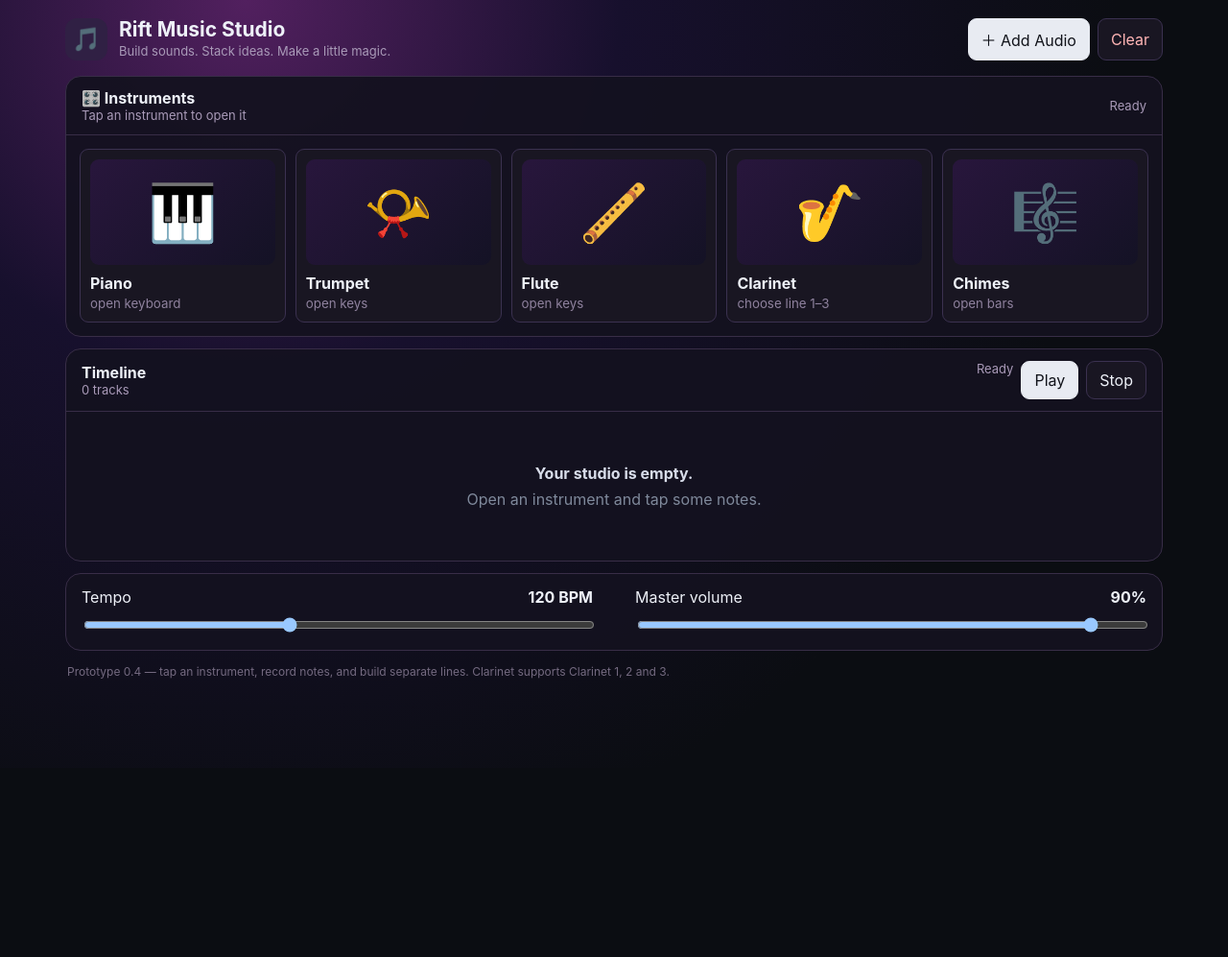
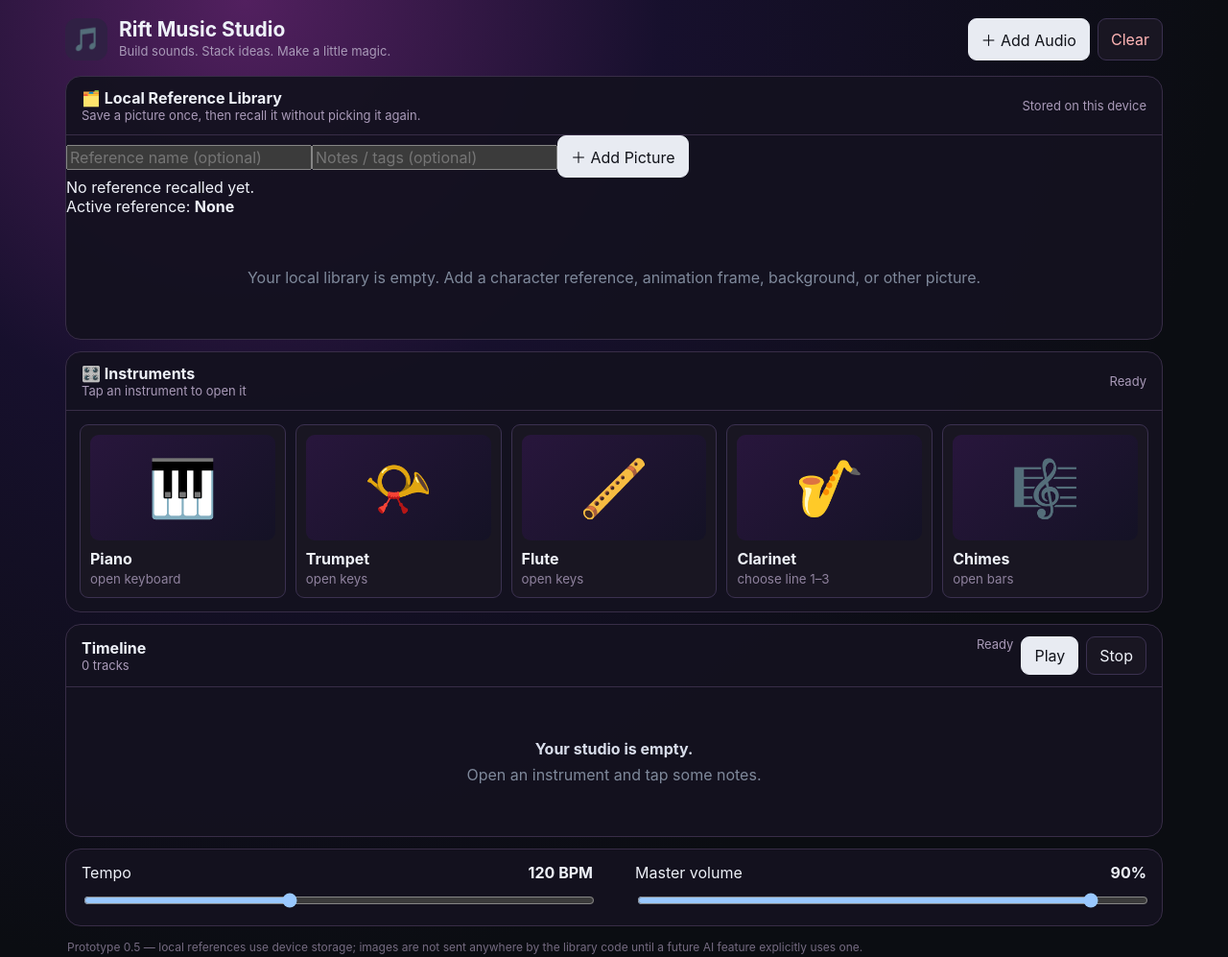
Before and after one commit to Catsfoxes/rift-music-studio, a plain HTML site: page index.html in a window 1280 px wide. Shown: the whole page at 96% size. Before the commit the page ends 800 px from the top, so only its background shows below. Drawn offline with Linux system fonts and the light colour scheme.

Commit message:
Add local reference library UI

```diff
--- a/index.html
+++ b/index.html
@@ -3,10 +3,11 @@
 <body><div class="app">
 <header class="topbar"><div class="brand"><div class="logo">🎵</div><div><h1>Rift Music Studio</h1><p class="subtitle">Build sounds. Stack ideas. Make a little magic.</p></div></div><div class="toolbar"><button id="addTrackButton" class="primary">＋ Add Audio</button><button id="clearButton" class="danger">Clear</button><input id="audioFile" type="file" accept="audio/*" multiple hidden></div></header>
 <main class="studio">
+<section class="panel reference-panel"><div class="panel-head"><div><strong>🗂️ Local Reference Library</strong><div class="meta">Save a picture once, then recall it without picking it again.</div></div><span id="referenceStatus" class="transport-status">Stored on this device</span></div><div class="reference-tools"><input id="referenceName" type="text" placeholder="Reference name (optional)"><input id="referenceNotes" type="text" placeholder="Notes / tags (optional)"><button id="addReferenceButton" class="primary">＋ Add Picture</button><input id="referenceFile" type="file" accept="image/*" hidden></div><div class="reference-preview"><div id="referencePreviewEmpty" class="reference-preview-empty">No reference recalled yet.</div><img id="referencePreviewImage" alt="Recalled reference" hidden><div class="reference-preview-caption">Active reference: <strong id="activeReferenceName">None</strong></div></div><div id="referenceGrid" class="reference-grid"></div><div id="referenceEmpty" class="empty reference-empty">Your local library is empty. Add a character reference, animation frame, background, or other picture.</div></section>
 <section class="panel sound-lab"><div class="panel-head"><div><strong>🎛️ Instruments</strong><div class="meta">Tap an instrument to open it</div></div><span id="lastSound" class="transport-status">Ready</span></div><div class="instrument-grid">
 <button class="instrument" data-instrument="piano"><div class="instrument-art">🎹</div><span>Piano</span><small>open keyboard</small></button><button class="instrument" data-instrument="trumpet"><div class="instrument-art">📯</div><span>Trumpet</span><small>open keys</small></button><button class="instrument" data-instrument="flute"><div class="instrument-art">🪈</div><span>Flute</span><small>open keys</small></button><button class="instrument" data-instrument="clarinet"><div class="instrument-art">🎷</div><span>Clarinet</span><small>choose line 1–3</small></button><button class="instrument" data-instrument="chimes"><div class="instrument-art">🎼</div><span>Chimes</span><small>open bars</small></button>
 </div></section>
 <section id="instrumentPanel" class="panel editor" hidden><div class="panel-head"><div><strong id="editorTitle">Instrument</strong><div id="editorMeta" class="meta">Tap a key to add a note</div></div><button id="closeEditor">Done</button></div><div class="line-picker" id="linePicker"></div><div class="keyboard" id="keyboard"></div><div class="staff-wrap"><div class="staff-head"><strong>🎼 Staff</strong><span>Drag notes up/down • swipe left/right for ♭ ♮ ♯</span></div><div class="staff" id="staff"></div></div></section>
 <section class="panel"><div class="panel-head"><div><strong>Timeline</strong><div id="trackCount" class="meta">0 tracks</div></div><div class="transport"><span id="transport" class="transport-status">Ready</span><button id="playButton" class="primary">Play</button><button id="stopButton">Stop</button></div></div><div class="timeline"><div id="tracks"></div><div id="emptyState" class="empty"><strong>Your studio is empty.</strong>Open an instrument and tap some notes.</div></div></section>
 <section class="panel settings"><div class="setting"><div class="setting-title"><span>Tempo</span><strong><span id="bpmValue">120</span> BPM</strong></div><input id="bpm" type="range" min="40" max="240" value="120"></div><div class="setting"><div class="setting-title"><span>Master volume</span><strong id="masterValue">90%</strong></div><input id="masterVolume" type="range" min="0" max="1" value="0.9" step=".01"></div></section>
-</main><p class="footer-note">Prototype 0.4 — tap an instrument, record notes, and build separate lines. Clarinet supports Clarinet 1, 2 and 3.</p></div><script src="app.js"></script></body></html>
+</main><p class="footer-note">Prototype 0.5 — local references use device storage; images are not sent anywhere by the library code until a future AI feature explicitly uses one.</p></div><script src="app.js"></script><script src="reference-library.js"></script></body></html>
```
